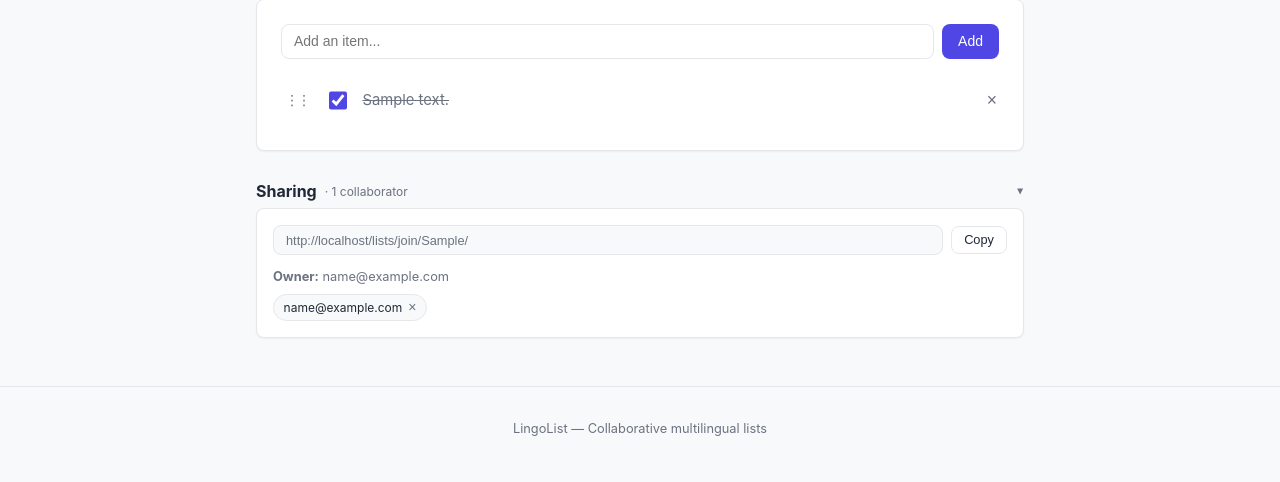
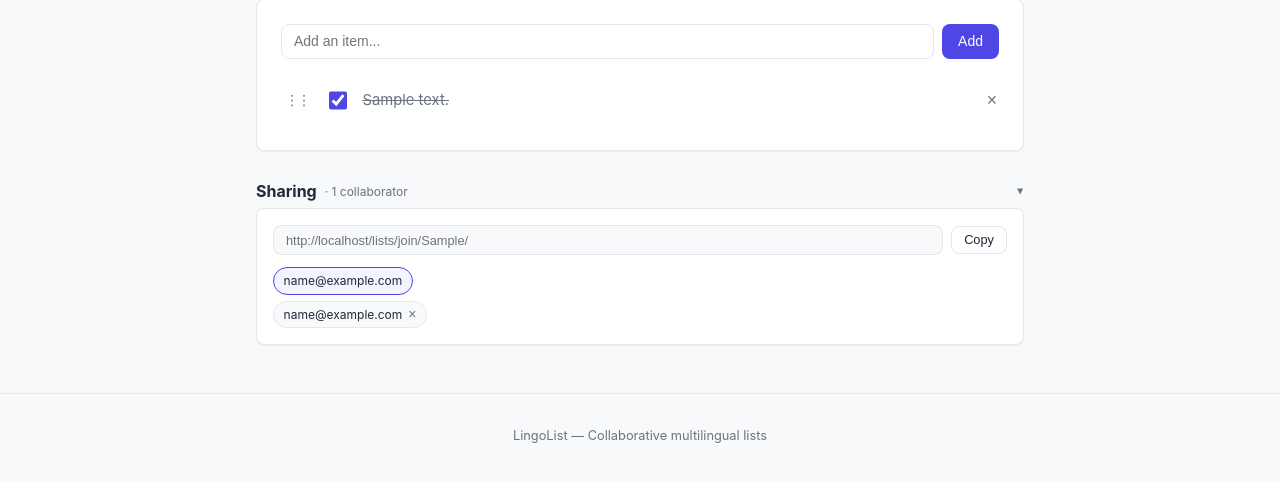
Before and after one commit to gribboa/lingo-list, a Django app: page /lists/1/ in a window 1280 px wide. Shown: the part 211-693 px from the top of the page. Run offline with Django 5.2, Linux system fonts and the light colour scheme; a user stored in the database is signed in; tables that the repository leaves empty hold one stand-in row (values such as "Sample post").

Commit message:
Enhance collaborator section UI with chips and focus styles

```diff
--- a/static/css/style.css
+++ b/static/css/style.css
@@ -687,6 +687,10 @@
     color: var(--color-danger);
 }
 
+.collab-chip-remove:focus-visible {
+    outline: 2px solid var(--color-primary);
+    outline-offset: 2px;
+}
 /* --- Auth pages ------------------------------------------------------- */
 
 .auth-page {
--- a/templates/lists/detail.html
+++ b/templates/lists/detail.html
@@ -67,7 +67,11 @@
             </div>
 
             <div class="collab-members">
-                <strong>{% trans "Owner:" %}</strong> {{ list.owner.email|default:list.owner.username }}
+                <div class="collab-chips">
+                    <span class="collab-chip collab-chip-owner">
+                        <span class="collab-chip-text">{{ list.owner.email|default:list.owner.username }}</span>
+                    </span>
+                </div>
                 <div id="collaborator-list">
                     {% include "partials/collaborator_list.html" %}
                 </div>
```
